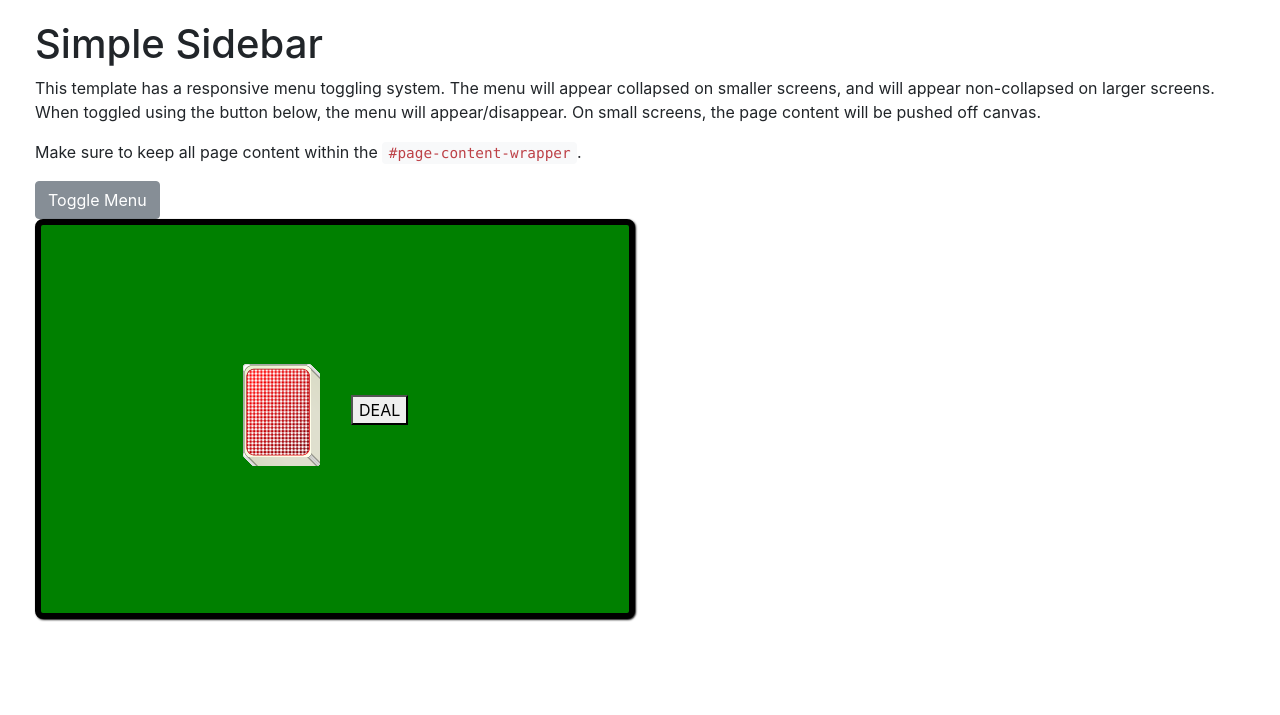
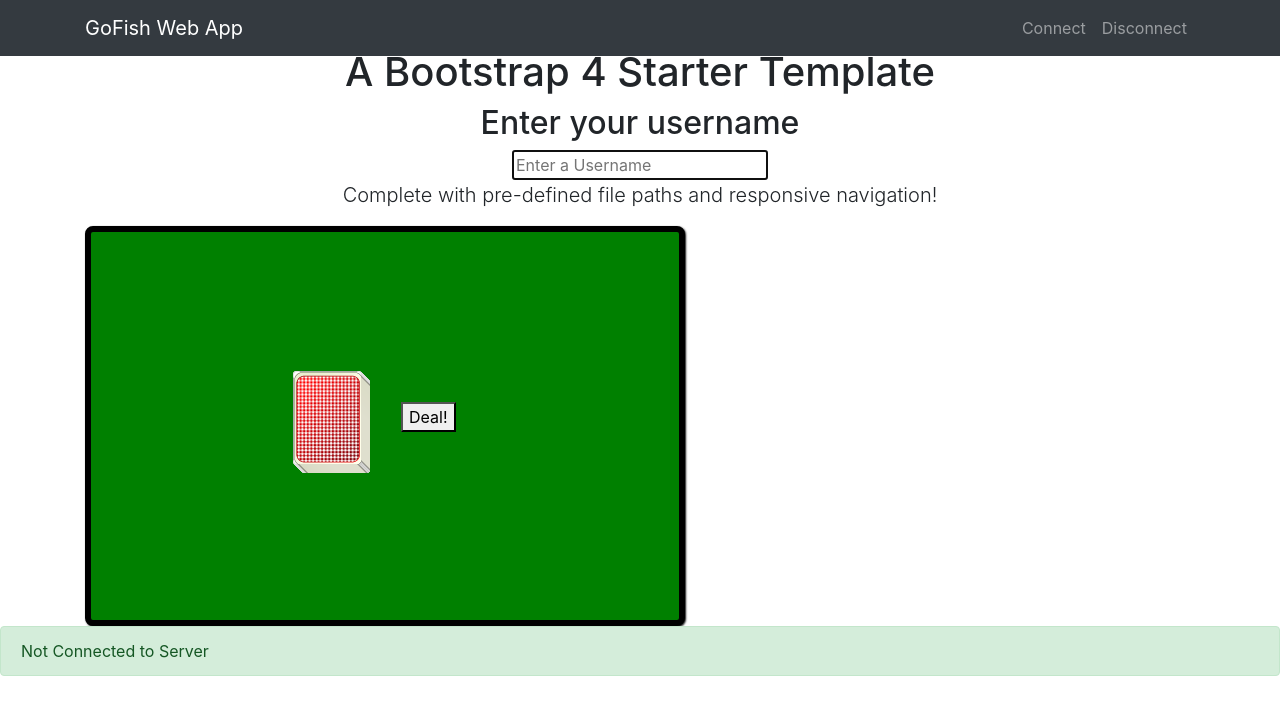
Before and after one commit to r3xd3l0r14n/capstone, a Flask app: page / in a window 1280 px wide. Shown: the top 715 px of the page. Run offline with Flask 2, Linux system fonts and the light colour scheme; some libraries are stand-ins or nearby versions.

Commit message:
Added basic ajax functionality to the web page... also added a bar at the bottom to show status of connected vs unconnected

```diff
--- a/app.py
+++ b/app.py
@@ -1,5 +1,5 @@
-from flask import Flask
-from flask import render_template, request
+from flask import *
+from game import Game
 # from flask_bootstrap import Bootstrap
 
 # def create_app():
@@ -11,6 +11,7 @@ from flask import render_template, request
 # app = create_app()
 
 app = Flask(__name__)
+lark = Game()
 
 
 @app.route('/')
@@ -18,12 +19,11 @@ def index():
     return render_template("/index.html")
 
 
-@app.route('/connect', methods=["GET", "POST"])
-def connect():
-    if request.method == 'POST':
-        return render_template("connect.html")
-
-    return render_template("connect.html")
+@app.route('/_add_user', methods=['POST'])
+def add_user():
+    uN = request.form['username'];
+    lark.new_player(uN)
+    return json.dumps({'userName' : uN})
 
 
 if __name__ == "__main__":
--- a/game.py
+++ b/game.py
@@ -8,12 +8,12 @@ class Game:
         self._last_id = 0
         self._players = {}
 
-    def new_player(self, name, ws):
+    def new_player(self, name):
         self._last_id += 1
         player_id = self._last_id
-        self.send_personal(ws, "handshake", name, player_id)
+        #self.send_personal(ws, "handshake", name, player_id)
 
-        player = Player(player_id, name, ws)
+        player = Player(player_id, name)
         self._players[player_id] = player
         return player
 
--- a/templates/index.html
+++ b/templates/index.html
@@ -8,85 +8,85 @@
     <meta name="description" content="">
     <meta name="author" content="">
 
-    <title>Simple Sidebar - Start Bootstrap Template</title>
+    <title>Bare - Start Bootstrap Template</title>
 
     <!-- Bootstrap core CSS -->
-    <link href="/static/vendor/bootstrap/css/bootstrap.min.css" rel="stylesheet">
-
-    <!-- Custom styles for this template -->
-    <link href="/static/css/simple-sidebar.css" rel="stylesheet">
+    <script src="static/vendor/jquery/jquery.min.js"></script>
+    <link href="static/vendor/bootstrap/css/bootstrap.min.css" rel="stylesheet">
+    <link href="static/css/simple-sidebar.css" rel="stylesheet">
+    <script type=text/javascript>
+         $SCRIPT_ROOT = {{ request.script_root|tojson|safe }};
+    </script>
+    <!-- Custom Script to pull in information from the textbox -->
+      <script type="text/javascript">
+            $(function () {
+                $("a#connect").click(function () {
+                    var userN = $('userName').val();
+                    $.ajax({
+                        url: '/_add_user',
+                        data: $('form').serialize(),
+                        type: 'POST',
+                        success: function(response){
+                            uN = JSON.stringify(response);
+                            $('#result').text("Connected user:" + uN);
+                        },
+                        error: function(error){
+                            console.log(error);
+                        }
+                    });
+                });
+            });
+      </script>
 
   </head>
 
   <body>
-
-    <div id="wrapper">
-        <img class="preload" src="/static/img/cards.png"/>
-
-        <!-- Sidebar -->
-        <div id="sidebar-wrapper">
-            <ul class="sidebar-nav">
-                <li class="sidebar-brand">
-                    <a href="#">
-                        Go Fish!
-                    </a>
+    <img class="preload" src="static/img/cards.png"/>
+    <!-- Navigation -->
+    <nav class="navbar navbar-expand-lg navbar-dark bg-dark fixed-top">
+      <div class="container">
+        <a class="navbar-brand" href="#">GoFish Web App</a>
+        <button class="navbar-toggler" type="button" data-toggle="collapse" data-target="#navbarResponsive" aria-controls="navbarResponsive" aria-expanded="false" aria-label="Toggle navigation">
+          <span class="navbar-toggler-icon"></span>
+        </button>
+        <div class="collapse navbar-collapse" id="navbarResponsive">
+          <ul class="navbar-nav ml-auto">
+              <li class="nav-item">
+                  <a class="nav-link" href="#" id="connect">Connect</a>
               </li>
-                <li>
-                    <form method="post">
-                        <a class="btn btn-primary" href="#" role="button">Connect</a>
-                    </form>
-                </li>
-                <li>
-                    <a href="#">Shortcuts</a>
-                </li>
-                <li>
-                    <a href="#">Overview</a>
-                </li>
-                <li>
-                    <a href="#">Events</a>
-                </li>
-                <li>
-                    <a href="#">About</a>
-                </li>
-                <li>
-                    <a href="#">Services</a>
-                </li>
-                <li>
-                    <a href="#">Contact</a>
+            <li class="nav-item">
+              <a class="nav-link" href="#">Disconnect</a>
             </li>
           </ul>
         </div>
-        <!-- /#sidebar-wrapper -->
+      </div>
+    </nav>
 
     <!-- Page Content -->
-        <div id="page-content-wrapper">
-            <div class="container-fluid">
-                <h1>Simple Sidebar</h1>
-                <p>This template has a responsive menu toggling system. The menu will appear collapsed on smaller screens, and will appear non-collapsed on larger screens. When toggled using the button below, the menu will appear/disappear. On small screens, the page content will be pushed off canvas.</p>
-                <p>Make sure to keep all page content within the <code>#page-content-wrapper</code>.</p>
-                <a href="#menu-toggle" class="btn btn-secondary" id="menu-toggle">Toggle Menu</a>
+    <div class="container">
+      <div class="row">
+        <div class="col-lg-12 text-center">
+          <h1 class="mt-5">A Bootstrap 4 Starter Template</h1>
+            <form class="form-signin" action="/_add_user" method="post">
+             <h2 class="form-signin-heading">Enter your username </h2>
+             <input type="text" name="username" placeholder="Enter a Username" required autofocus>
+            </form>
+          <p class="lead">Complete with pre-defined file paths and responsive navigation!</p>
             <div id="card-table">
-			        <button id="deal">DEAL</button>
+                <button id="deal">Deal!</button>
             </div>
         </div>
       </div>
-        <!-- /#page-content-wrapper -->
-
     </div>
-    <!-- /#wrapper -->
+    <div class="alert alert-success" role="alert">
+        <span id="result">Not Connected to Server</span>
+    </div>
 
     <!-- Bootstrap core JavaScript -->
-    <script src="/static/vendor/jquery/jquery.min.js"></script>
-    <script src="/static/vendor/bootstrap/js/bootstrap.bundle.min.js"></script>
-    <script src="/static/vendor/cards.js"></script>
-    <script src="/static/vendor/test.js"></script>
-    <!-- Menu Toggle Script -->
-    <script>
-    $("#menu-toggle").click(function(e) {
-        e.preventDefault();
-        $("#wrapper").toggleClass("toggled");
-    });
-    </script>
+
+    <script src="static/vendor/bootstrap/js/bootstrap.bundle.min.js"></script>
+    <script src="static/vendor/cards.js"></script>
+    <script src="static/vendor/test.js"></script>
 
   </body>
 
```
Also changed, not shown: player.py (+5 -2 lines). Lines whose indentation alone changed are shown as unchanged.
